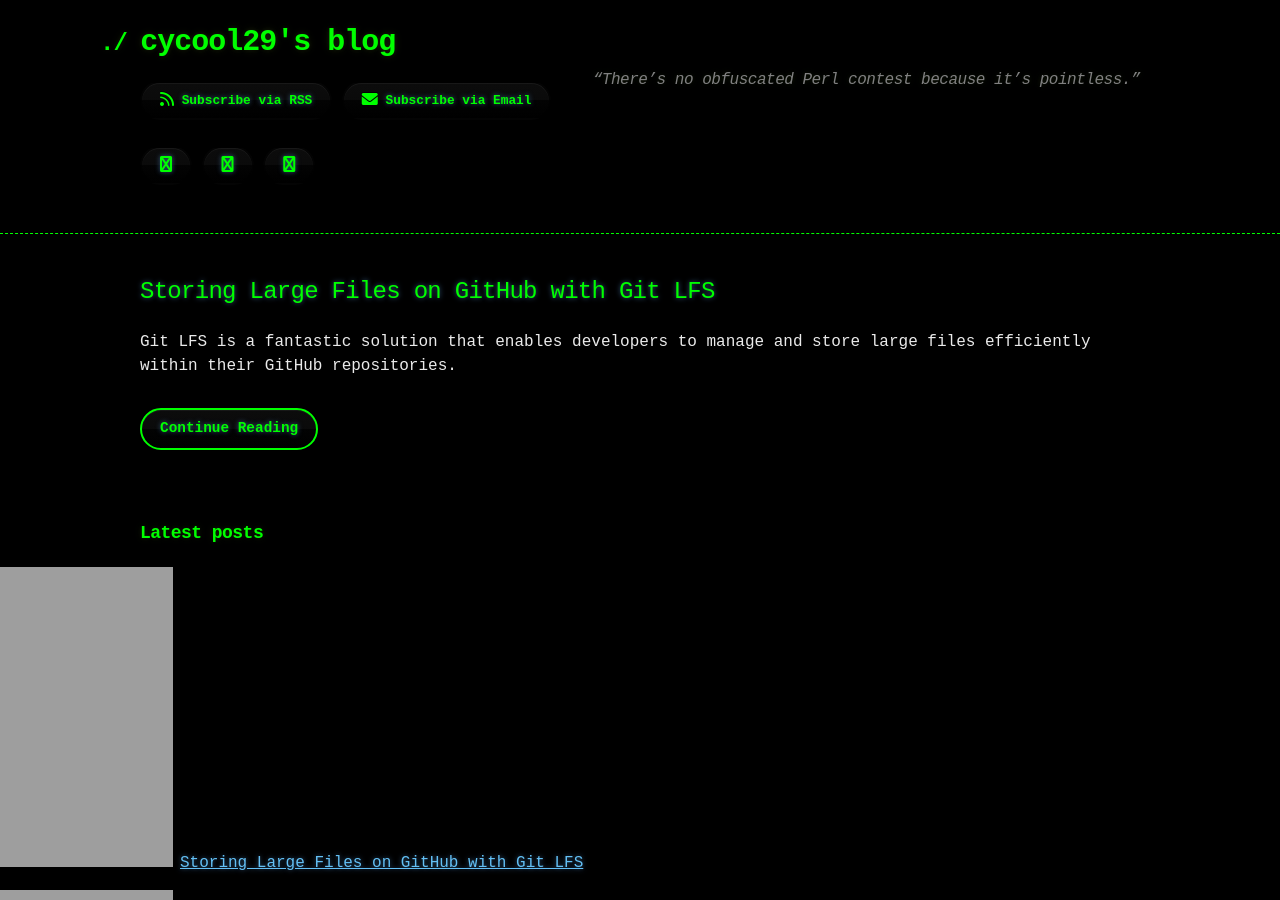
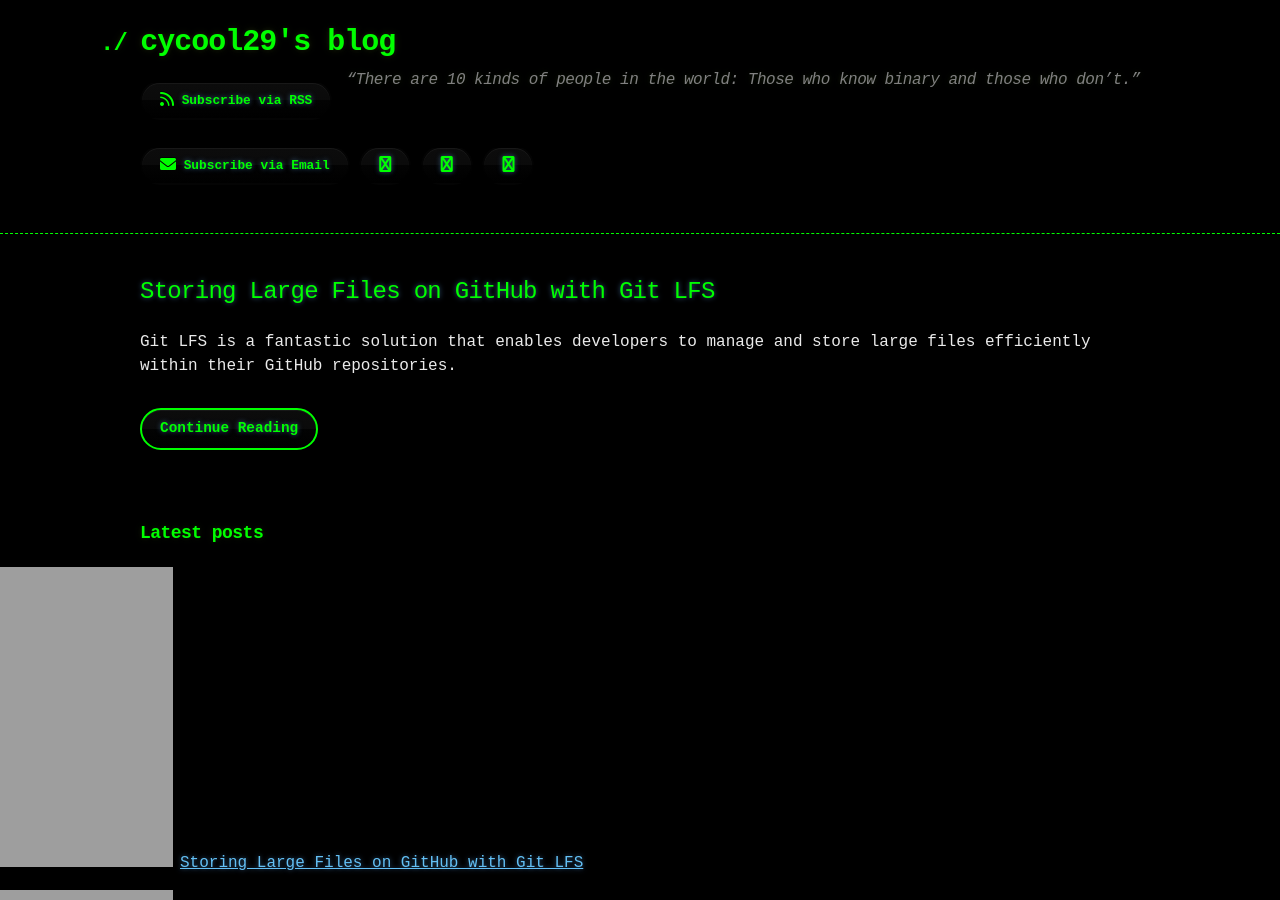
Before and after one commit to cycool29/cycool29.github.io, a Jekyll site: the page built from index.md, in a window 1280 px wide and 900 px high. Built offline with Jekyll 4.4.1, drawn with Linux system fonts in a browser that asks for light colours; a style sheet for code colours, icons or effects is not loaded.

Commit message:
Update quotes

```diff
--- a/_config.yml
+++ b/_config.yml
@@ -1,5 +1,5 @@
 title: cycool29's blog
-description: "“There’s no obfuscated Perl contest because it’s pointless.” "
+description: "“There are 10 kinds of people in the world: Those who know binary and those who don’t.” "
 bio: A high school student. Intermediate in Python, Git, Bash. Learning JavaScript. He/Him. "
 author: cycool29
 url: https://cycool29.github.io
```
